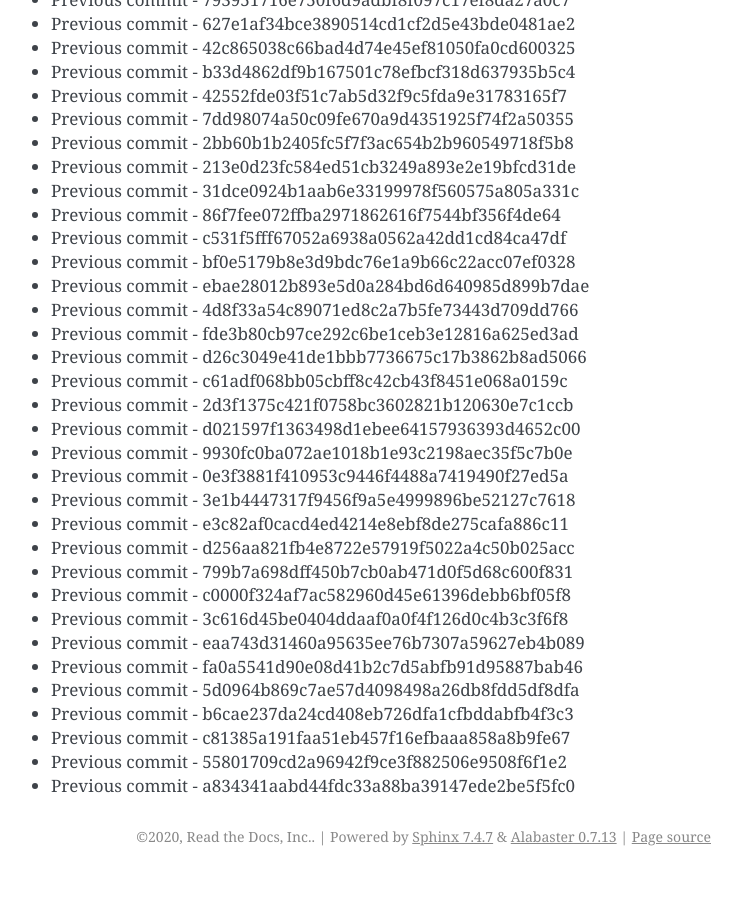
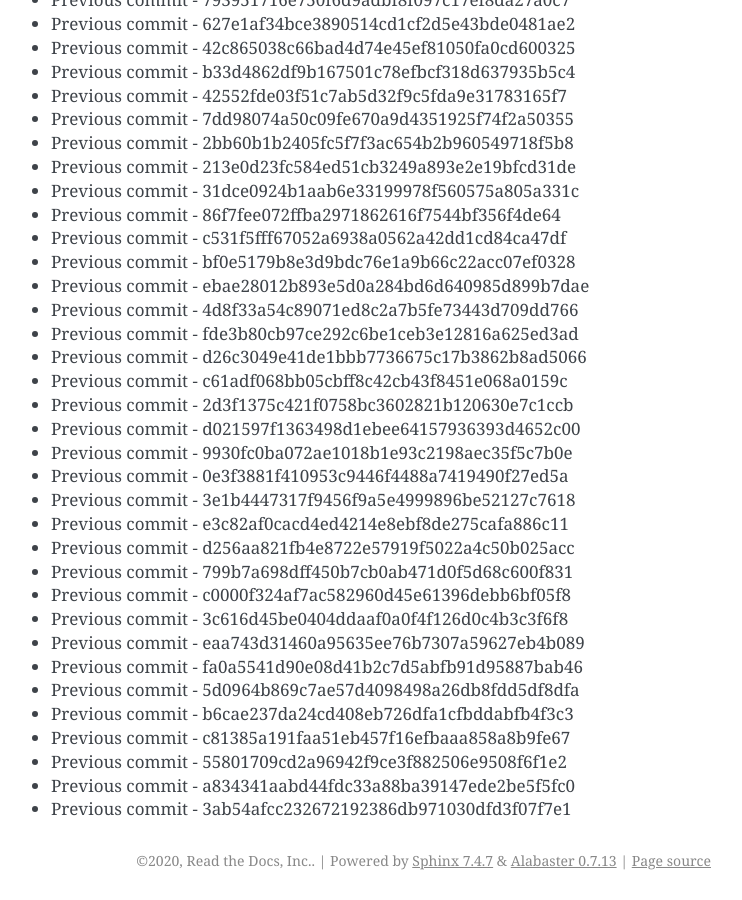
Before and after one commit to readthedocs/rtd-git-stresstest, a Sphinx documentation site: the page built from docs/updates.rst, in a window 1280 px wide and 900 px high, scrolled down 52104 px. Shown: the whole window, without its empty margins (399-1141 px from the left). Built offline with Sphinx 7.4.7, drawn with Linux system fonts in a browser that asks for light colours; before the commit the page ends 52980 px from its top, so only the background shows below that.

Commit message:
Generating commit from previous: 3ab54afcc232672192386db971030dfd3f07f7e1

```diff
--- a/docs/updates.rst
+++ b/docs/updates.rst
@@ -2221,3 +2221,4 @@ It can be tested for any performance characteristics.
 * Previous commit - c81385a191faa51eb457f16efbaaa858a8b9fe67
 * Previous commit - 55801709cd2a96942f9ce3f882506e9508f6f1e2
 * Previous commit - a834341aabd44fdc33a88ba39147ede2be5f5fc0
+* Previous commit - 3ab54afcc232672192386db971030dfd3f07f7e1
```
